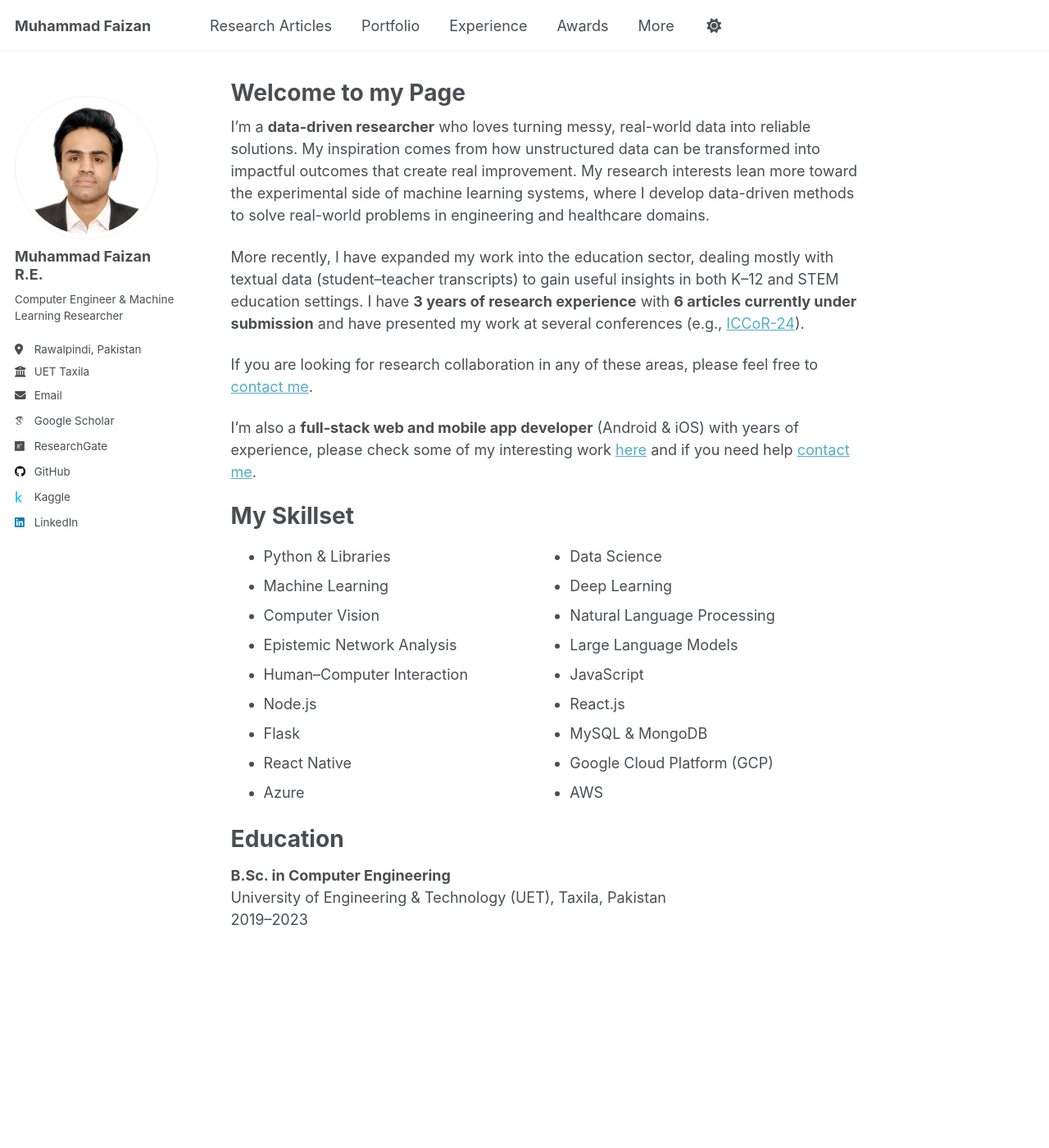
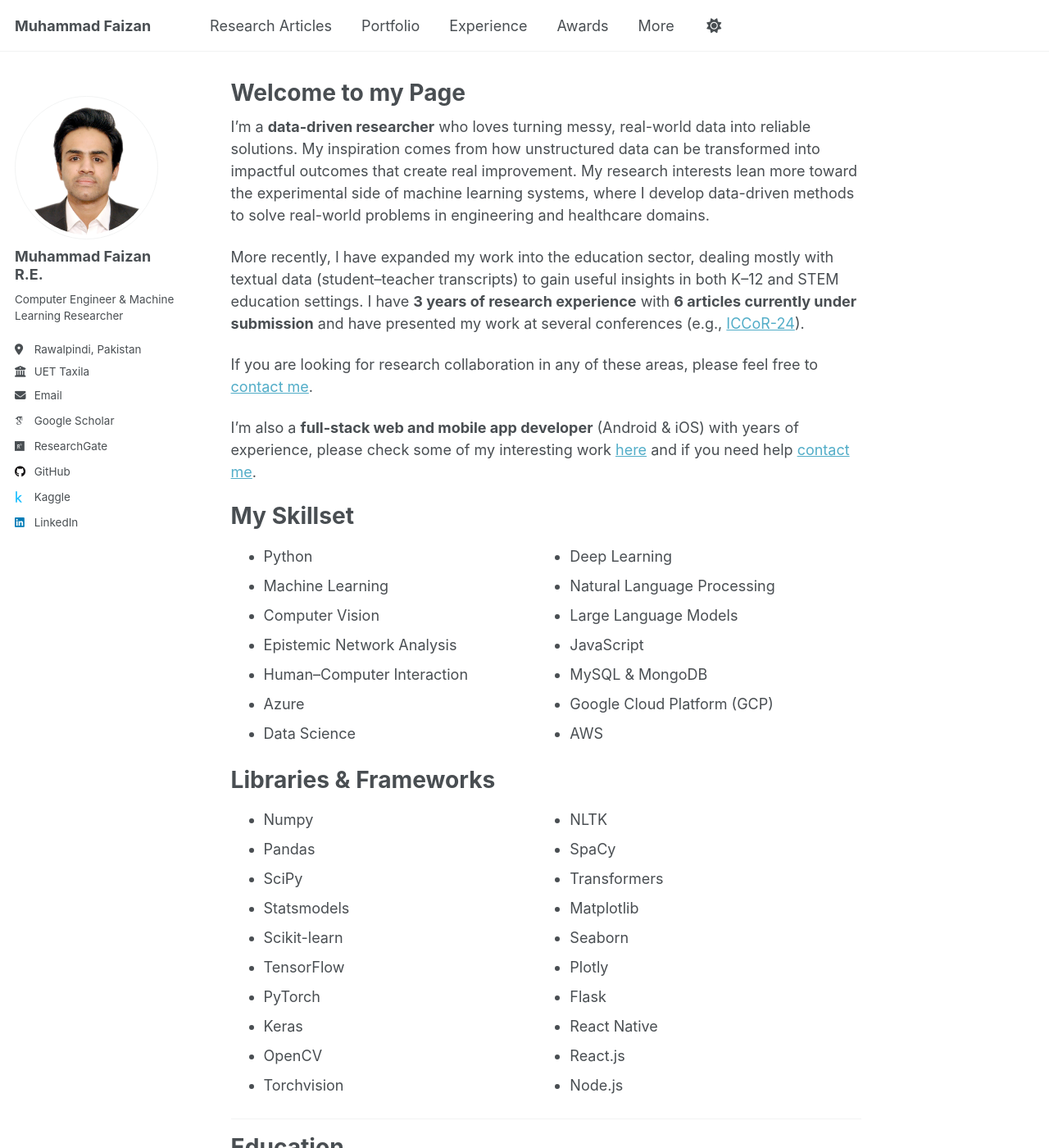
Before and after one commit to MuhammadFaizan99/MuhammadFaizan99.github.io, a Jekyll site: the page built from _pages/about.md, in a window 1280 px wide and 1400 px high. Shown: the whole window at 82% size. Built offline with Jekyll 4.4.1, drawn with Linux system fonts in a browser that asks for light colours; some web fonts are replaced; a script that is not in the unit is left out.

Commit message:
Update about.md

```diff
--- a/_pages/about.md
+++ b/_pages/about.md
@@ -20,25 +20,49 @@ My Skillset
 ======
 
 <ul style="columns: 2;">
-<li>Python & Libraries</li>
+<li>Python</li>
 <li>Machine Learning</li>
 <li>Computer Vision</li>
 <li>Epistemic Network Analysis</li>
 <li>Human–Computer Interaction</li>
-<li>Node.js</li>
-<li>Flask</li>
-<li>React Native</li>
 <li>Azure</li>
 <li>Data Science</li>
 <li>Deep Learning</li>
 <li>Natural Language Processing</li>
 <li>Large Language Models</li>
 <li>JavaScript</li>
-<li>React.js</li>
 <li>MySQL & MongoDB</li>
 <li>Google Cloud Platform (GCP)</li>
 <li>AWS</li>
 </ul>
+
+Libraries & Frameworks
+======
+
+<ul style="columns: 2;">
+<li>Numpy</li>
+<li>Pandas</li>
+<li>SciPy</li>
+<li>Statsmodels</li>
+<li>Scikit-learn</li>
+<li>TensorFlow</li>
+<li>PyTorch</li>
+<li>Keras</li>
+<li>OpenCV</li>
+<li>Torchvision</li>
+<li>NLTK</li>
+<li>SpaCy</li>
+<li>Transformers</li>
+<li>Matplotlib</li>
+<li>Seaborn</li>
+<li>Plotly</li>
+<li>Flask</li>
+<li>React Native</li>
+<li>React.js</li>
+<li>Node.js</li>
+</ul>
+
+---
 
 Education
 ======
```
